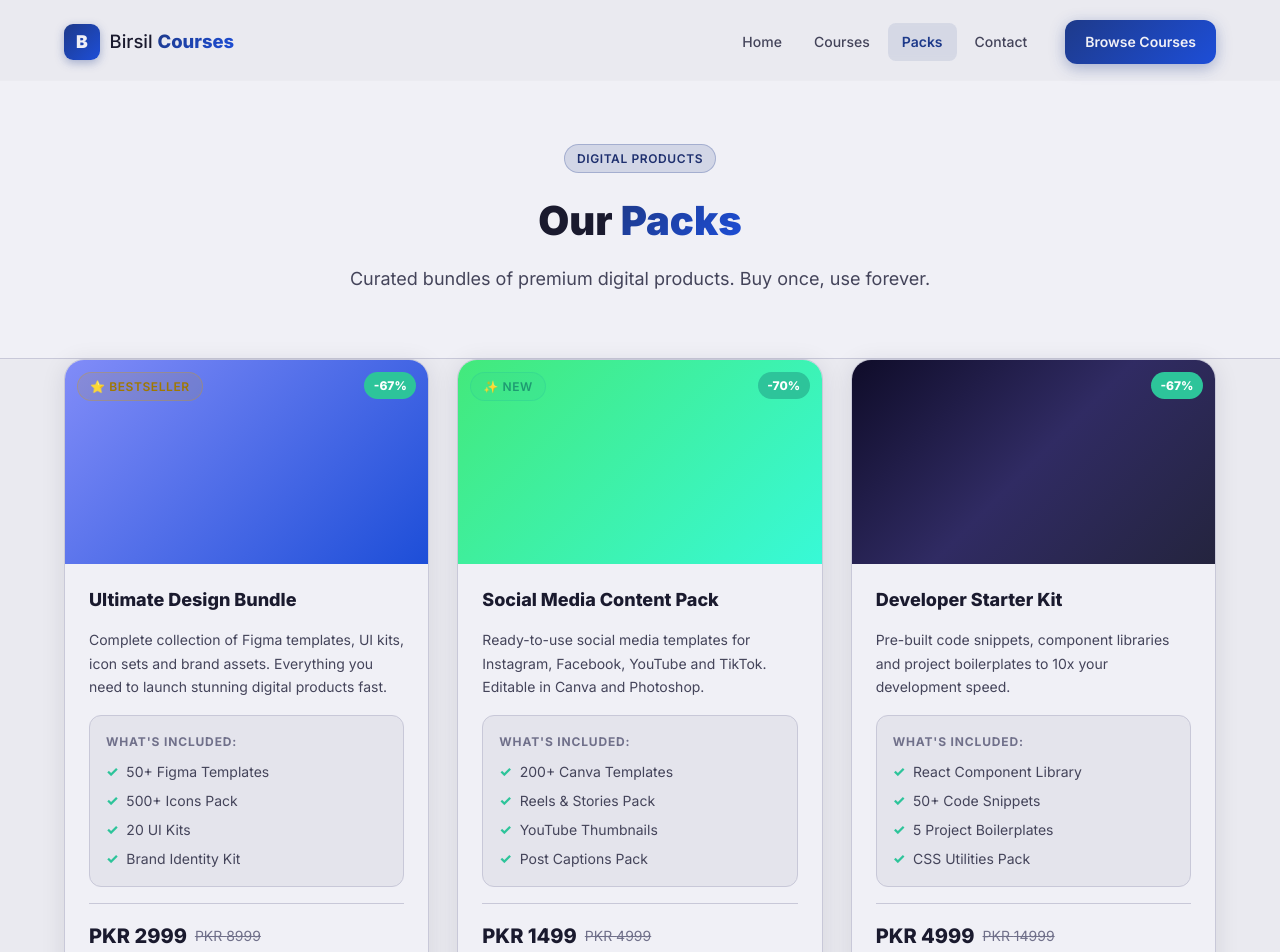
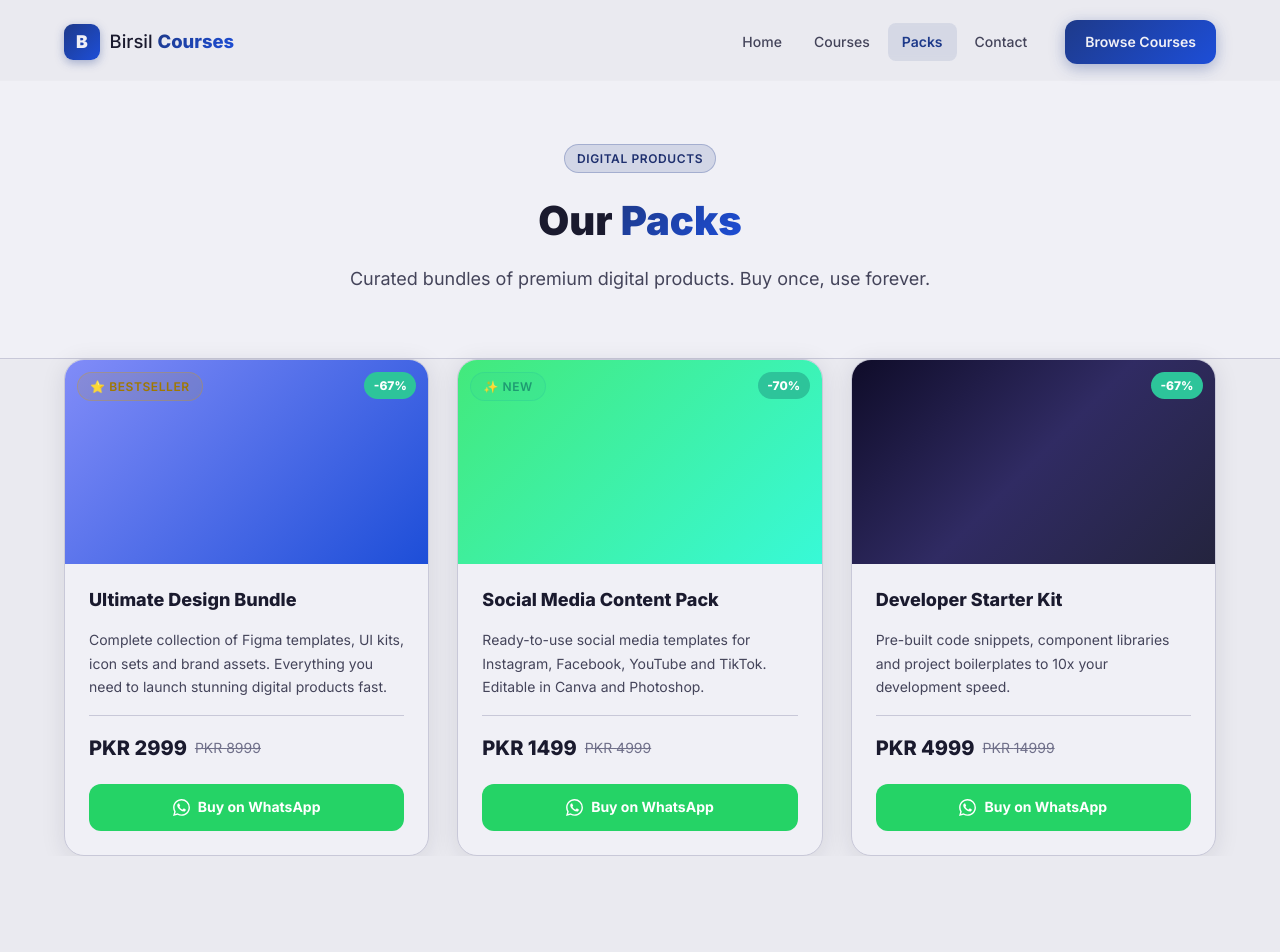
Before and after one commit to maxin3820-jpg/BC, a React (Vite) app: page /packs in a window 1280 px wide. Shown: the top 952 px of the page. Built offline with nearby package versions, Linux system fonts and the light colour scheme; no server answers.

Commit message:
Remove whats included from pack cards

```diff
--- a/src/pages/Packs.jsx
+++ b/src/pages/Packs.jsx
@@ -27,15 +27,6 @@ const PackCard = ({ pack }) => {
       <div className="pack-body">
         <h3 className="pack-title">{pack.title}</h3>
         <p className="pack-desc">{pack.description}</p>
-
-        <div className="pack-includes">
-          <p className="pack-includes-label">What's included:</p>
-          <ul>
-            {pack.items.map((item, i) => (
-              <li key={i}><span className="pack-check">✓</span> {item}</li>
-            ))}
-          </ul>
-        </div>
 
         <div className="pack-price-row">
           <div className="pack-price">
```
